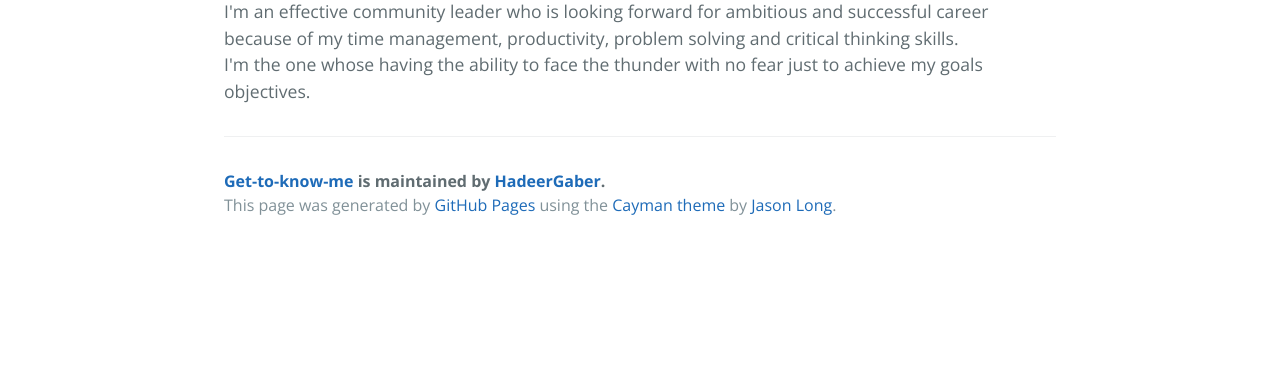
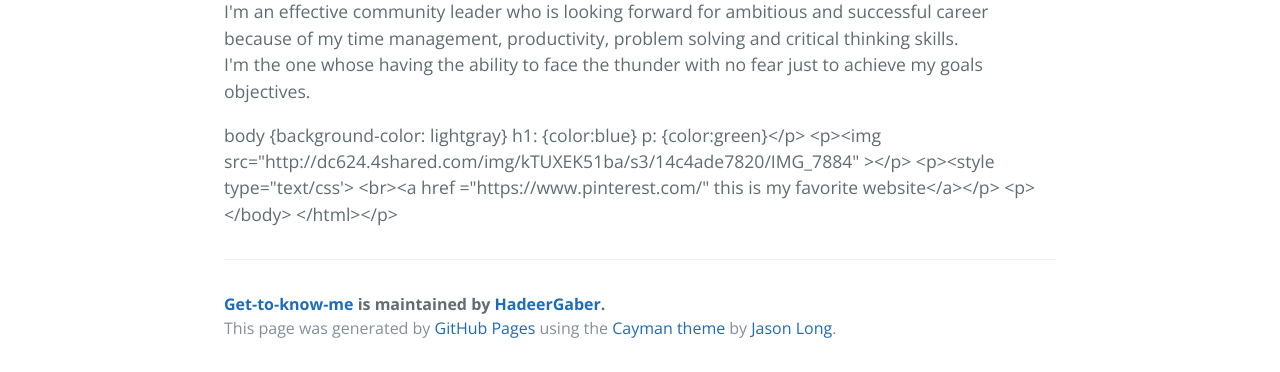
Before and after one commit to HadeerGaber/Get-to-know-me, a plain HTML site: page index.html in a window 1280 px wide. Shown: the part 516-888 px from the top of the page. Before the commit the page ends 800 px from the top, so only its background shows below. Drawn offline with nearby package versions, Linux system fonts and the light colour scheme.

Commit message:
Create gh-pages branch via GitHub

```diff
--- a/index.html
+++ b/index.html
@@ -32,7 +32,18 @@ Hello world
 </p>
 
 <p>
-</p>
+
+body  {background-color: lightgray}
+h1: {color:blue}
+p: {color:green}&lt;/p&gt;
+
+&lt;p&gt;&lt;img src="http://dc624.4shared.com/img/kTUXEK51ba/s3/14c4ade7820/IMG_7884" &gt;&lt;/p&gt;
+
+&lt;p&gt;&lt;style type="text/css'&gt;
+&lt;br&gt;&lt;a href ="https://www.pinterest.com/" this is my favorite website&lt;/a&gt;&lt;/p&gt;
+
+&lt;p&gt;&lt;/body&gt;
+&lt;/html&gt;&lt;/p&gt;</p>
 
       <footer class="site-footer">
         <span class="site-footer-owner"><a href="https://github.com/HadeerGaber/Get-to-know-me">Get-to-know-me</a> is maintained by <a href="https://github.com/HadeerGaber">HadeerGaber</a>.</span>
--- a/params.json
+++ b/params.json
@@ -1 +1 @@
-{"name":"Get-to-know-me","tagline":"","body":"<html>\r\n<head>\r\n<title>Hello world</title>\r\n</head>\r\n<body>\r\n\r\n<h1>Who's Hadeer Gaber ?</h1>\r\n<p>I'm an effective community leader who is looking forward for ambitious and successful career because of my time management, productivity, problem solving and critical thinking skills.<br> I'm the one whose having the ability to face the thunder with no fear just to achieve my goals objectives.</br>\r\n</p>\r\n\r\n</body>\r\n</html>","google":"","note":"Don't delete this file! It's used internally to help with page regeneration."}
+{"name":"Get-to-know-me","tagline":"","body":"<html>\r\n<head>\r\n<title>Hello world</title>\r\n</head>\r\n<body>\r\n\r\n<h1>Who's Hadeer Gaber ?</h1>\r\n<p>I'm an effective community leader who is looking forward for ambitious and successful career because of my time management, productivity, problem solving and critical thinking skills.<br> I'm the one whose having the ability to face the thunder with no fear just to achieve my goals objectives.</br>\r\n</p>\r\n</html>\r\n<style>\r\nbody  {background-color: lightgray}\r\nh1: {color:blue}\r\np: {color:green}\r\n\r\n<img src=\"http://dc624.4shared.com/img/kTUXEK51ba/s3/14c4ade7820/IMG_7884\" >\r\n\r\n<style type=\"text/css'>\r\n<br><a href =\"https://www.pinterest.com/\" this is my favorite website</a>\r\n\r\n</body>\r\n</html>","google":"","note":"Don't delete this file! It's used internally to help with page regeneration."}
```
